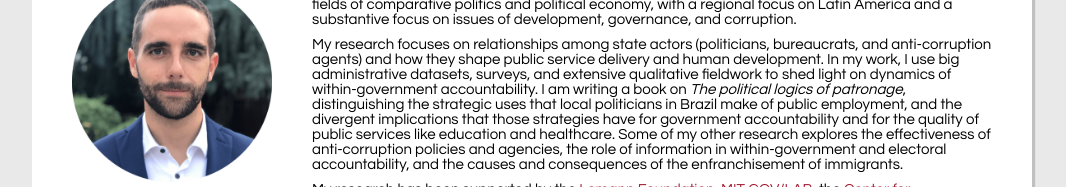
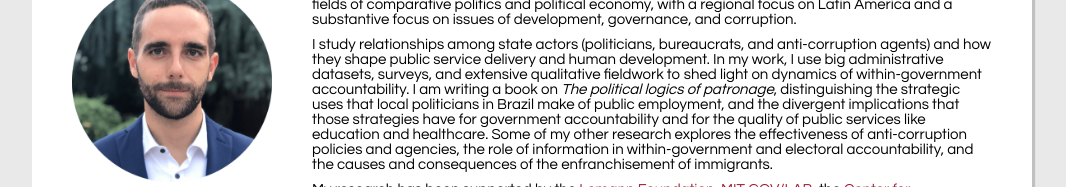
Before and after one commit to gtoral/gtoral.github.io, a plain HTML site: page index.html in a window 1280 px wide. Shown: the part 222-409 px from the top of the page, without its empty margins (108-1174 px from the left). Drawn offline with Linux system fonts and the light colour scheme.

Commit message:
Update index.html

```diff
--- a/index.html
+++ b/index.html
@@ -84,8 +84,7 @@
                 target="_blank">Political Science</a> at <a
                 href="https://www.vanderbilt.edu/" target="_blank">Vanderbilt University</a>. I work in the fields of comparative politics and political economy, with a regional focus on Latin America and a substantive focus on issues of development, governance, and corruption. </p>
 
-                <p>My
-                research focuses on relationships among state actors (politicians, bureaucrats, and anti-corruption agents) and how they shape public service delivery and human development. In my work, I use big administrative datasets, surveys, and extensive qualitative fieldwork to shed light on dynamics of within-government accountability. I am writing a book on <i>The political logics of patronage</i>, distinguishing the strategic uses that local politicians in Brazil make of public employment, and the divergent implications that those strategies have for government accountability and for the quality of public services like education and healthcare. Some of my other research explores the effectiveness of anti-corruption policies and agencies, the role of information in within-government and electoral accountability, and the causes and consequences of the enfranchisement of immigrants.</p>
+                <p>I study relationships among state actors (politicians, bureaucrats, and anti-corruption agents) and how they shape public service delivery and human development. In my work, I use big administrative datasets, surveys, and extensive qualitative fieldwork to shed light on dynamics of within-government accountability. I am writing a book on <i>The political logics of patronage</i>, distinguishing the strategic uses that local politicians in Brazil make of public employment, and the divergent implications that those strategies have for government accountability and for the quality of public services like education and healthcare. Some of my other research explores the effectiveness of anti-corruption policies and agencies, the role of information in within-government and electoral accountability, and the causes and consequences of the enfranchisement of immigrants.</p>
 
                 <p>My research has been supported by the <a href="https://fundacaolemann.org.br/" target="_blank">Lemann
 	      Foundation</a>, <a href="https://mitgovlab.org/"
```
